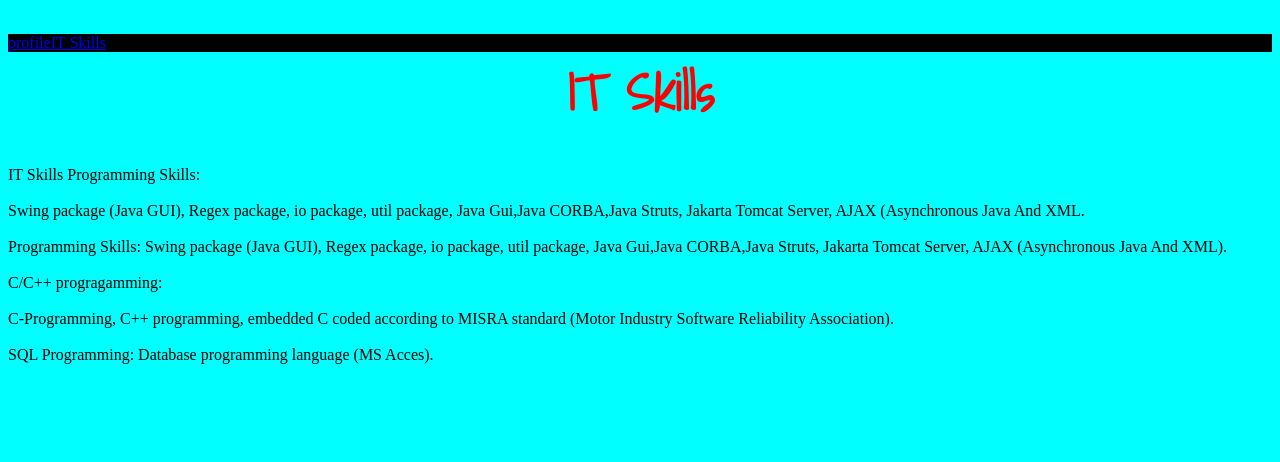
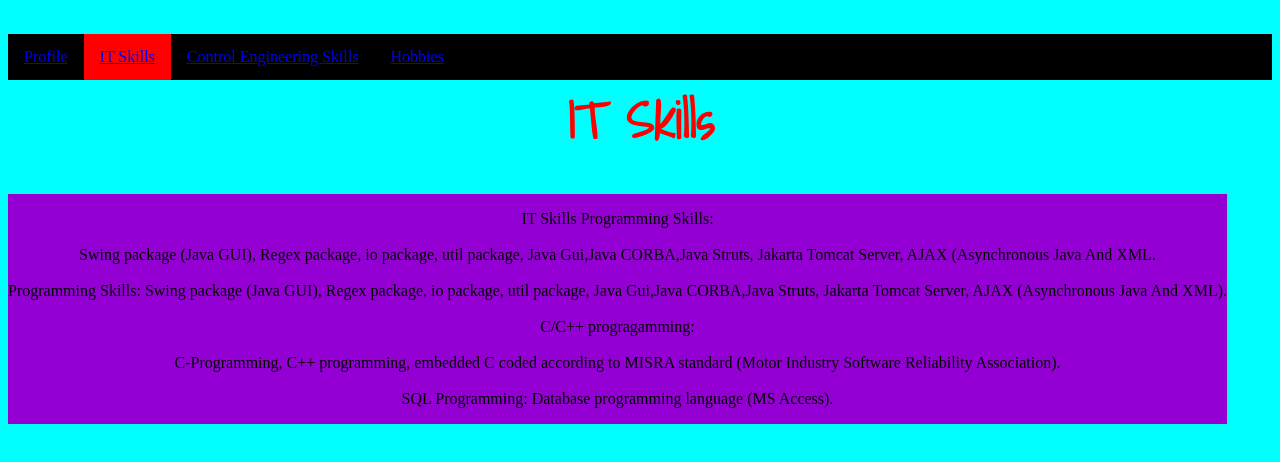
Before and after one commit to codenationcoursework/coursework20200805, a plain HTML site: page itskills.html in a window 1280 px wide. Drawn offline with Linux system fonts and the light colour scheme; files that its build step writes are made by us from their sources.

Commit message:
Add files via upload

```diff
--- a/itskills.html
+++ b/itskills.html
@@ -10,11 +10,30 @@
 <body>
     <nav>
         <ul>
-            <li><a href="index.html">profile</a></li>
-            <li><a href="itskills.html">IT Skills</a></li>
+            <li>
+                <div class="here2">
+                        <a href="index.html">Profile</a>
+                </div>
+            </li>
+            <li>
+                <div class="here">
+                    <a href="itskills.html">IT Skills</a>
+                </div>
+            </li>
+            <li>
+                <div class="here2">
+                    <a href="controlengineeringskills.html">Control Engineering Skills</a>
+                </div>
+            </li>
+            <li>
+                <div class="here2">
+                    <a href="hobbies.html">Hobbies</a>
+                </div>
+            </li>
         </ul>
     </nav>
     <h1>IT Skills</h1>
+    <div class="fifty">
         <p>IT Skills
 
             Programming Skills:<br>
@@ -34,7 +53,8 @@
             MISRA standard (Motor Industry Software Reliability Association).<br>
             <br>
             SQL Programming:
-        Database programming language (MS Acces).
+            Database programming language (MS Access).
         </p>
+    </div>
 </body>
 </html>
```
Also changed, not shown: index.html (added, +66 -0 lines), Mike.jpg (added), Mike3.jpg (added), Winter1.JPG (added). Lines whose indentation alone changed are shown as unchanged.
